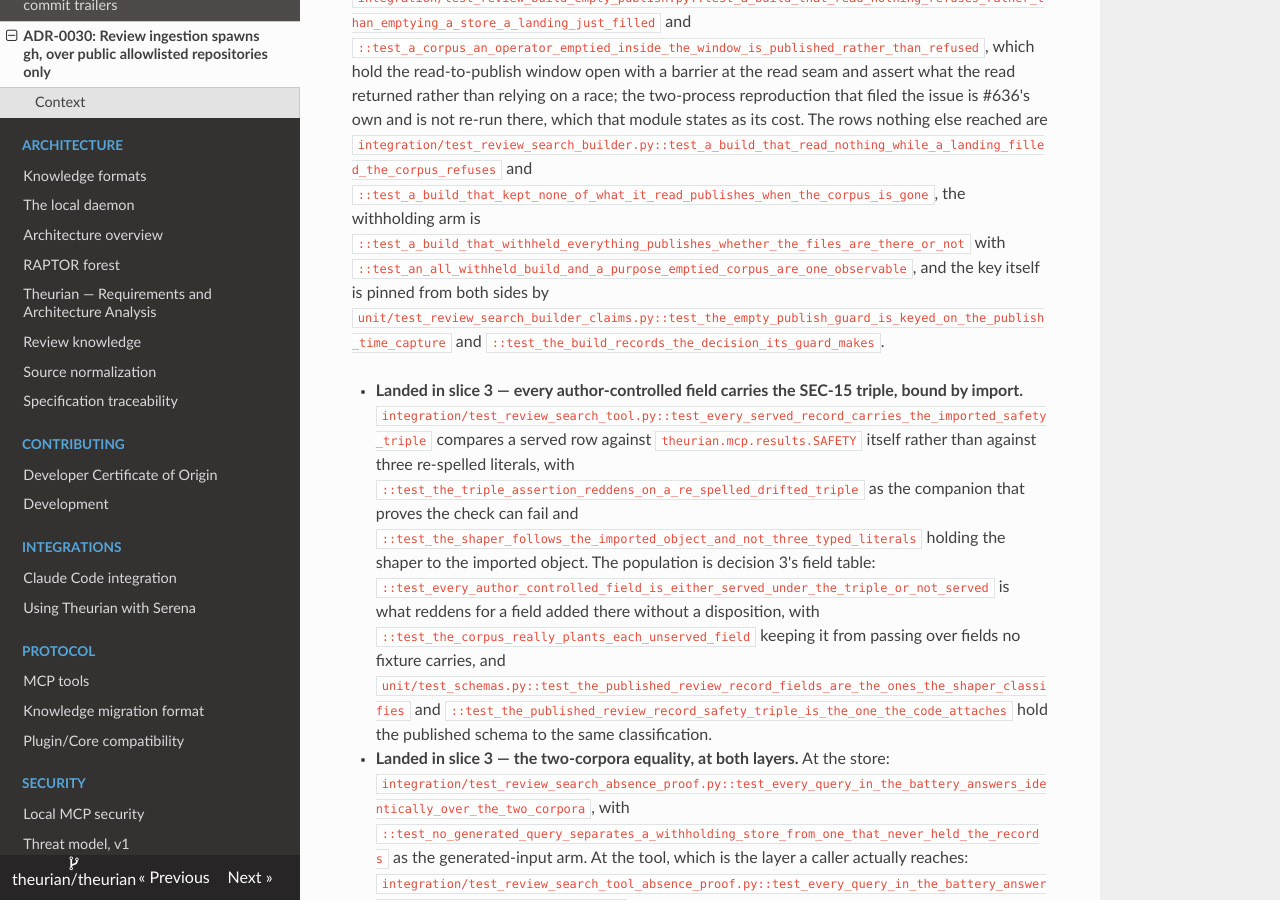
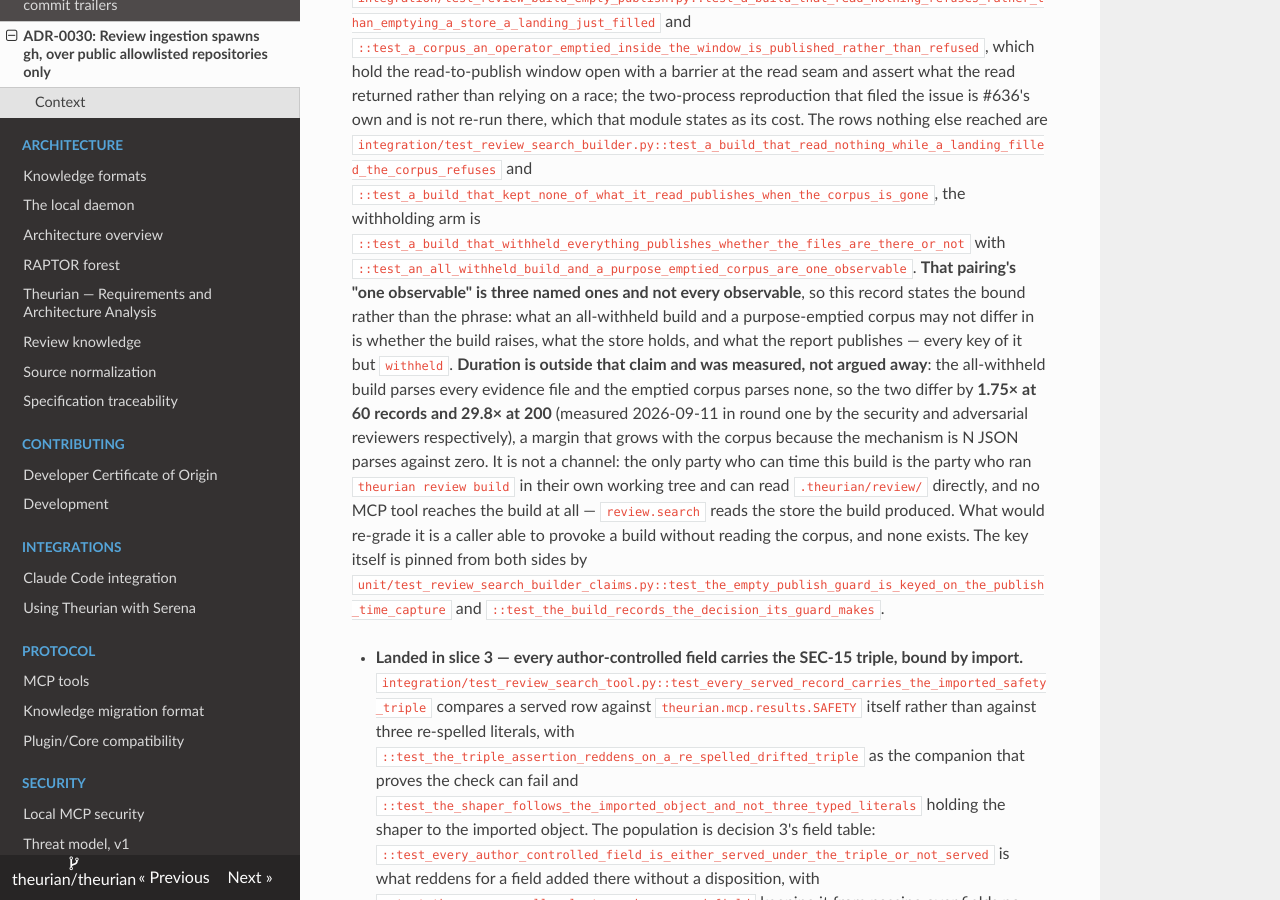
Before and after one commit to theurian/theurian, an MkDocs documentation site: the page built from docs/adr/0030-github-review-ingestion-spawns-gh.md, in a window 1280 px wide and 900 px high, scrolled down 35982 px. Built offline with MkDocs 1.6.1, drawn with Linux system fonts in a browser that asks for light colours.

Commit message:
docs(review): qualify the one-observable citation and re-anchor the ledger note (#636)
Round one's record is
https://github.com/theurian/theurian/pull/637#issuecomment-5633243880, and these
are its two docs-lane findings.

ADR-0030's slice-3 discharge cited the pairing test by its "one observable"
phrasing, which over-claims: the round measured a duration difference between an
all-withheld build and a purpose-emptied corpus -- 1.75x at 60 records, 29.8x at
200 -- because the withheld build parses N JSON files and the emptied one parses
zero. The citation now states the bound the way the test's own docstring does at
`e8ccd00f`: the indistinguishability is scoped to whether the build raises, what
the store holds and what the report publishes (every key but `withheld`), with
the duration family named, its two figures and their attribution recorded, and
the reason both reviewers dispositioned it no-channel in one sentence -- the only
party who can time this build is the party who ran it and can read
`.theurian/review/` directly, and no MCP tool reaches the build at all. The
pinned discharge fragments are untouched.

The ledger note added in `d1643a94` named its five surviving #636 cites by line
number, and all five had already drifted by the time a reviewer read them,
because each sits below prose this branch was still editing. They are named by
wording now: one distinctive fragment each, every one on a single source line and
occurring exactly once in its file, so `git grep -F` finds them. The counts are
unchanged and re-measured on the tree as it stands after this commit -- five
sentences carrying a #636 cite, 8 raw occurrences across them -- and so are the
three driven state rows.

Verified scoped: `test_adr_0030_claims.py`, `test_review_search_builder_claims.py`
and `tests/integration/audit/test_census_audits_run.py` are 56 passed;
`owner_position_cites.py --offline` exits 0 with no drift section; ruff format
and check are clean on the audit file.

Review-Finding: security MEDIUM — the one-observable claim did not cover the measured duration family
Review-Finding: security LOW — the ledger note anchored by line numbers already drifted at review time
Signed-off-by: Takehide Uchida <utchy@graphnote-design.com>

```diff
--- a/docs/adr/0030-github-review-ingestion-spawns-gh.md
+++ b/docs/adr/0030-github-review-ingestion-spawns-gh.md
@@ -1667,8 +1667,23 @@ and
 `::test_a_build_that_kept_none_of_what_it_read_publishes_when_the_corpus_is_gone`,
 the withholding arm is
 `::test_a_build_that_withheld_everything_publishes_whether_the_files_are_there_or_not`
-with `::test_an_all_withheld_build_and_a_purpose_emptied_corpus_are_one_observable`,
-and the key itself is pinned from both sides by
+with `::test_an_all_withheld_build_and_a_purpose_emptied_corpus_are_one_observable`.
+**That pairing's "one observable" is three named ones and not every observable**,
+so this record states the bound rather than the phrase: what an all-withheld
+build and a purpose-emptied corpus may not differ in is whether the build raises,
+what the store holds, and what the report publishes — every key of it but
+`withheld`.
+**Duration is outside that claim and was measured, not argued away**: the
+all-withheld build parses every evidence file and the emptied corpus parses none,
+so the two differ by **1.75× at 60 records and 29.8× at 200** (measured
+2026-09-11 in round one by the security and adversarial reviewers respectively),
+a margin that grows with the corpus because the mechanism is N JSON parses
+against zero. It is not a channel: the only party who can time this build is the
+party who ran `theurian review build` in their own working tree and can read
+`.theurian/review/` directly, and no MCP tool reaches the build at all —
+`review.search` reads the store the build produced. What would re-grade it is a
+caller able to provoke a build without reading the corpus, and none exists.
+The key itself is pinned from both sides by
 `unit/test_review_search_builder_claims.py::test_the_empty_publish_guard_is_keyed_on_the_publish_time_capture`
 and `::test_the_build_records_the_decision_its_guard_makes`.
 
```
Also changed, not shown: 1 other file.
